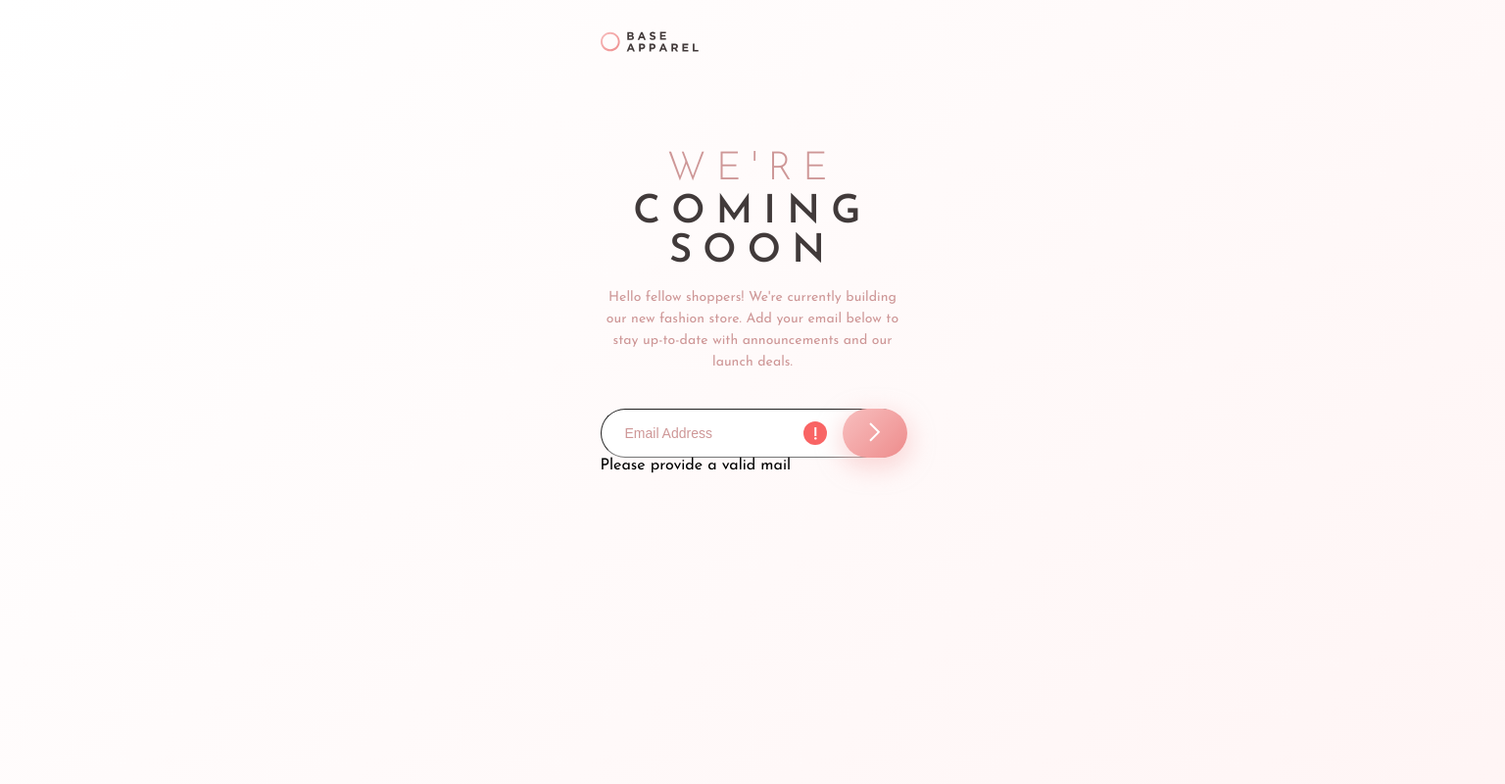
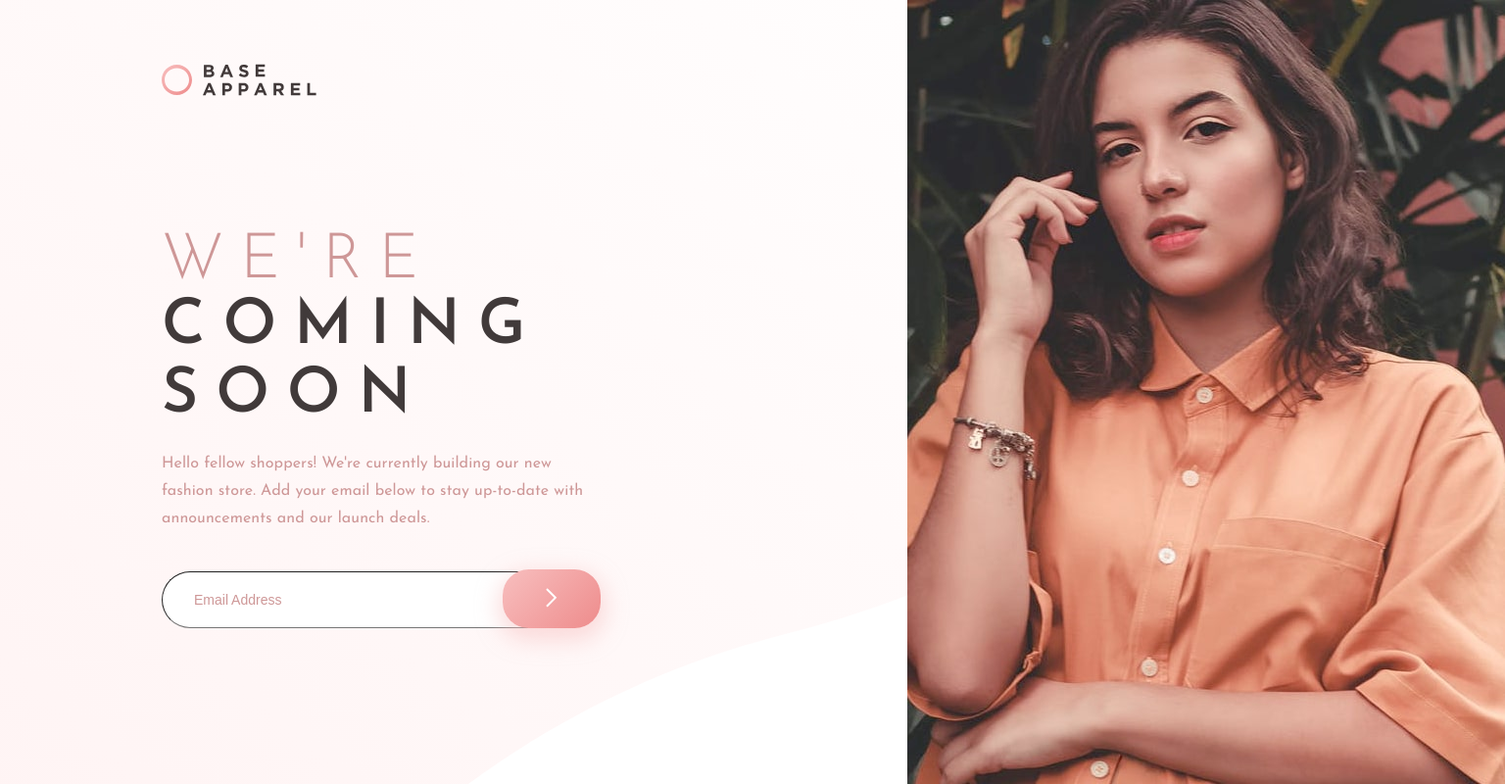
Before and after one commit to ivan2600/FM006-base-apparel-coming-soon, a plain HTML site: page index.html in a window 1536 px wide. Shown: the whole page at 98% size. Drawn offline with Linux system fonts and the light colour scheme.

Commit message:
finished

```diff
--- a/index.html
+++ b/index.html
@@ -14,7 +14,7 @@
     </div>
     <div class="hero">
       <picture>
-        <source media="(min-width: 1440px)" srcset="./images/hero-desktop">
+        <source media="(min-width: 1440px)" srcset="./images/hero-desktop.jpg">
         <img src="./images/hero-mobile.jpg" alt="" aria-hidden="true">
       </picture>
     </div>
@@ -25,7 +25,7 @@
       <form action="#" method="post">
         <div class="form-input">
           <input
-          type="email"
+          type="text"
           name="email"
           id="email"
           placeholder="Email Address"
@@ -35,10 +35,11 @@
           </span>
         </div>
         <button type="submit" aria-label="Submit"><img src="./images/icon-arrow.svg" alt="" aria-hidden="true"></button>
-        <span>Please provide a valid mail</span>
+        <span class="alert">Please provide a valid mail</span>
       </form>
     </div>
   </main>
+  <script src="./main.js"></script>
 </body>
 </html>
 
--- a/main.js
+++ b/main.js
@@ -0,0 +1,37 @@
+const form = document.querySelector('form');
+const input = document.querySelector('input');
+const alertImg = document.querySelector('span img');
+const alertMsg = document.querySelector('.alert');
+
+form.addEventListener('submit', (e)=>{
+  e.preventDefault();
+  const pattern =  /^[a-z0-9!#$%&'*+/=?^_`{|}~-]+(?:\.[a-z0-9!#$%&'*+/=?^_`{|}~-]+)*@(?:[a-z0-9](?:[a-z0-9-]*[a-z0-9])?\.)+[a-z0-9](?:[a-z0-9-]*[a-z0-9])?$/;
+
+  if (input.value=="") {
+    alerts();
+    return (alertMsg.innerHTML = "Please fill in your mail");
+  }
+
+  if (!input.value.match(pattern)) {
+    alerts();
+    return (alertMsg.innerHTML = "Please provide a valid mail");
+  }
+
+  return alert('Thank you filling in your email')
+})
+
+function alerts() {
+  input.style.borderColor = "hsl(0, 93%, 68%)";
+  alertImg.style.display = "block";
+  alertMsg.style.display = "block";
+}
+
+function clearAlerts() {
+  input.style.borderColor = "hsla(0, 36%, 70%, 50%)";
+  alertImg.style.display = "none";
+  alertMsg.style.display = "none";
+}
+
+input.addEventListener('keypress', ()=>{
+  clearAlerts();
+})
--- a/style.css
+++ b/style.css
@@ -107,11 +107,15 @@ form .form-input span {
   align-items: center;
 }
 
+form .form-input span img {
+  display: none;
+}
+
 form button {
   position: absolute;
-  top: 0;
-  right: -2px;
-  height: 5rem;
+  top: -2px;
+  right: -3px;
+  height: 5.1rem;
   width: 6.6rem;
   border: none;
   border-radius: 2.65rem;
@@ -121,6 +125,94 @@ form button {
     hsl(0, 74%, 74%) 100%
     );
   box-shadow: 0px 8px 21px 5px rgba(248, 191, 191, 0.5);
+  cursor: pointer;
 }
 
-/* minuto 36 */
+form button:hover {
+  background: linear-gradient(
+    135deg,
+    #f8bfbf 0%,
+    hsl(0, 63%, 79%) 100%
+    );
+}
+
+.content span.alert {
+  font-weight: 400;
+  font-size: 1.4rem;
+  line-height: 1.4rem;
+  background: linear-gradient(
+    135deg,
+    hsl(0, 80%, 86%) 0%,
+    hsl(0, 74%, 74%) 100%
+    );
+  -webkit-background-clip: text;
+  -webkit-text-fill-color: transparent;
+  display: none;
+  margin-top: 1.4rem;
+  margin-left: 2.4rem;
+}
+
+@media screen and (min-width:1440px) {
+  body {
+    background-image: url('./images/bg-pattern-desktop.svg');
+    background-repeat: no-repeat;
+    background-size: 100%;
+  }
+  main{
+    max-width: 100%;
+    display: grid;
+    grid-template-columns: auto 61rem;
+    grid-template-rows: 16.3rem auto;
+    grid-template-areas:
+    "logo hero"
+    "content hero";
+  }
+  .logo {
+    grid-area: logo;
+    padding: 6.5rem 16.5rem;
+  }
+  .logo img {
+    height: 3.3rem;
+  }
+  .hero {
+    grid-area: hero;
+  }
+  .content {
+    grid-area: content;
+    padding: 7.2rem 16.5rem;
+  }
+  .content h1 {
+    text-align: left;
+    font-size: 6.4rem;
+    line-height: 6.4rem;
+    margin-bottom: 2rem;
+  }
+  .content h1 span {
+    line-height: 7rem;
+    margin: 0;
+  }
+  .content p {
+    text-align: left;
+    font-size: 1.6rem;
+    line-height: 2.8rem;
+    max-width: 44.5rem;
+    margin-bottom: 4rem;
+  }
+  form {
+    max-width: 44.5rem;
+  }
+  form .form-input input {
+    padding: 2rem 3.2rem;
+  }
+  form .form-input span {
+    height: 5.8rem;
+    width: 6rem;
+  }
+  form button {
+    height: 6rem;
+    width: 10rem;
+  }
+  .content span.alert {
+    margin-left: 3.2rem;
+  }
+}
```
